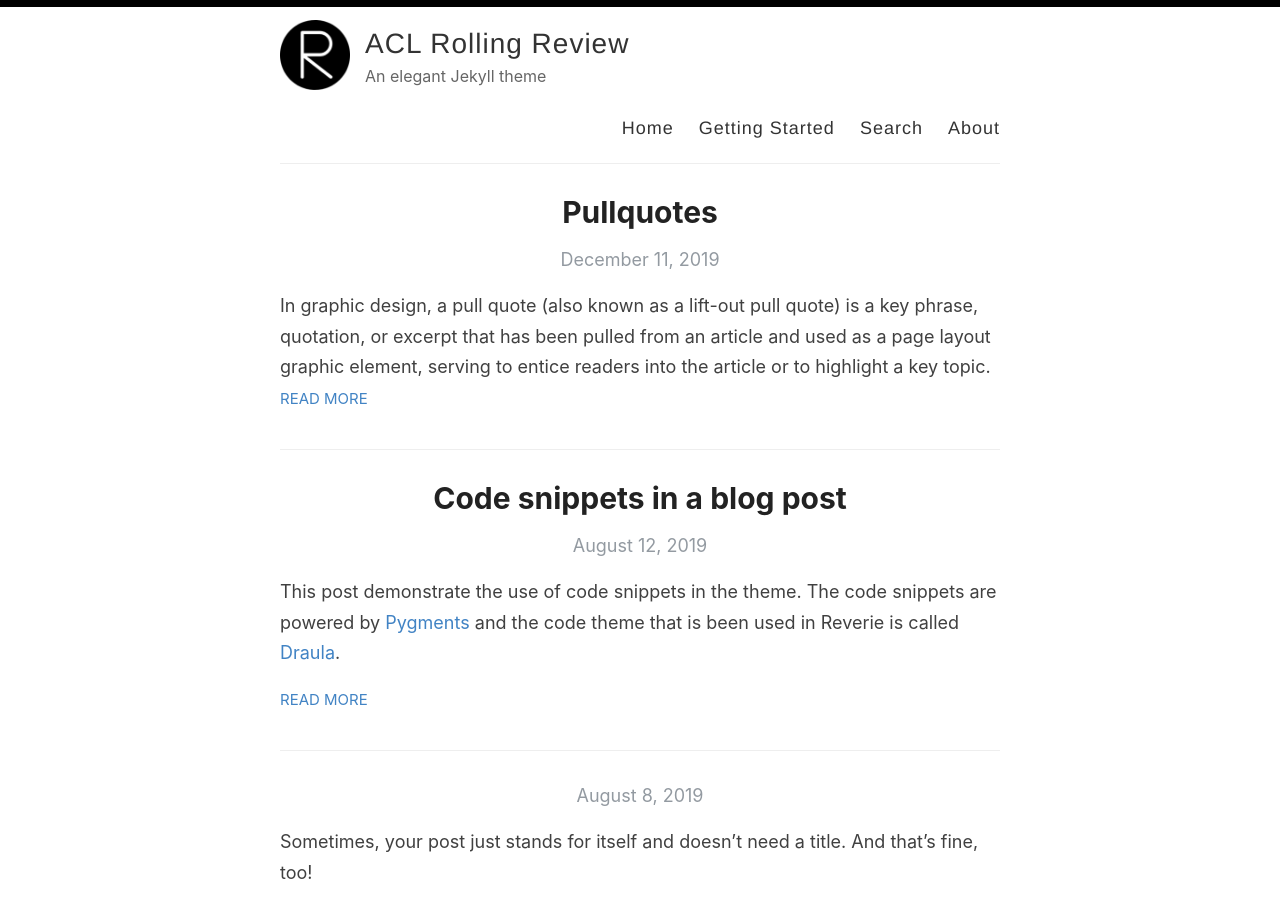
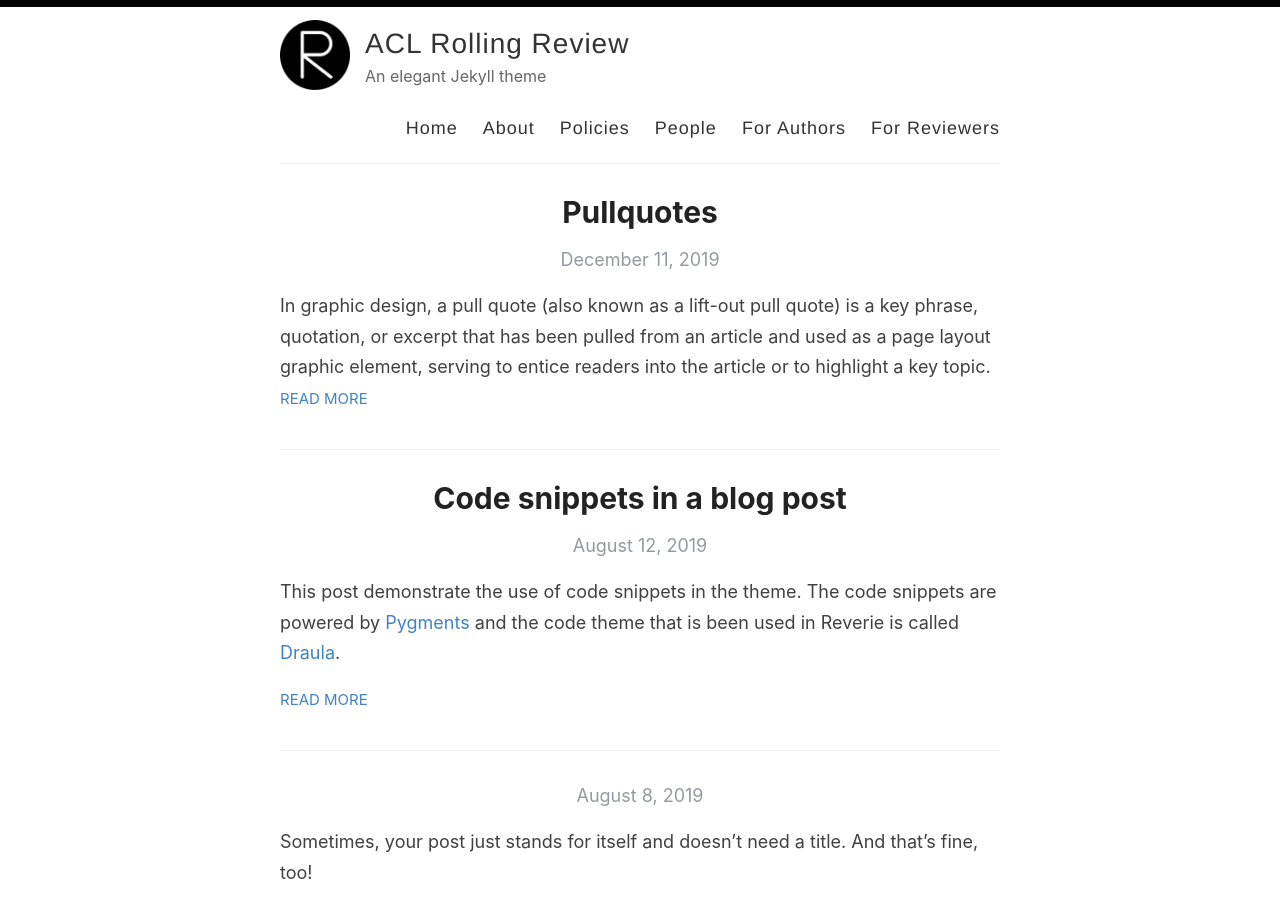
Before and after one commit to amitmerchant1990/reverie, a Jekyll site: the page built from index.html, in a window 1280 px wide and 900 px high. Built offline with Jekyll 4.4.1, drawn with Linux system fonts in a browser that asks for light colours; the list of posts is cut into pages by our own code.

Commit message:
Update default.html

```diff
--- a/_layouts/default.html
+++ b/_layouts/default.html
@@ -29,9 +29,11 @@
 
             <nav>
               <a href="{{ site.baseurl }}/">Home</a>
-              <a href="{{ site.baseurl }}/getting-started">Getting Started</a>
-              <a href="{{ site.baseurl }}/search">Search</a>
               <a href="{{ site.baseurl }}/about">About</a>
+              <a href="{{ site.baseurl }}/about/policies">Policies</a>
+              <a href="{{ site.baseurl }}/about/people">People</a>
+              <a href="{{ site.baseurl }}/authors">For Authors</a>
+              <a href="{{ site.baseurl }}/reviewers">For Reviewers</a>
             </nav>
           </header>
         </div>
```
